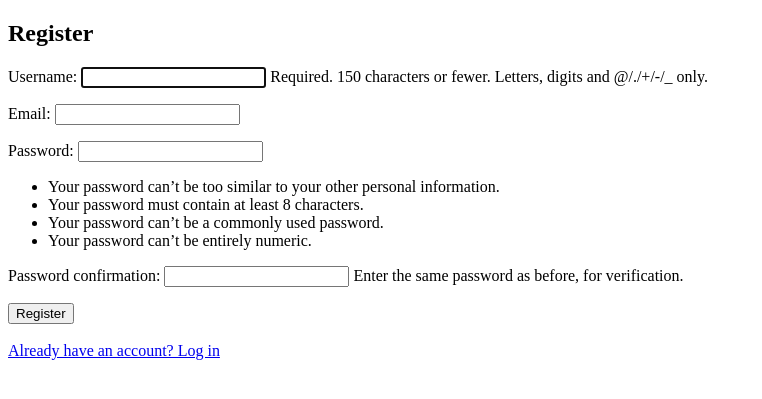
After one commit to Evansokania/Hello-Django, a Django app: page /register/ in a window 1280 px wide. The commit adds this page. Shown: the top 399 px of the page, without its empty margins (0-762 px from the left). Run offline with Django 5.2, Linux system fonts and the light colour scheme.

Commit message:
registration and login

```diff
--- a/myproject/myapp/forms.py
+++ b/myproject/myapp/forms.py
@@ -1,7 +1,18 @@
 from django import forms
 from .models import Employee
+from django.contrib.auth.models import User
+from django.contrib.auth.forms import UserCreationForm
 
 class EmployeeForm(forms.ModelForm):
     class Meta:
         model = Employee
         fields = ['first_name', 'last_name', 'email', 'salary']
+
+
+
+class RegisterForm(UserCreationForm):
+    email = forms.EmailField(required=True)
+
+    class Meta:
+        model = User
+        fields = ["username", "email", "password1", "password2"]
--- a/myproject/myapp/templates/myapp/employee_list.html
+++ b/myproject/myapp/templates/myapp/employee_list.html
@@ -7,6 +7,7 @@
 </head>
 <body>
     <h2>Employee List</h2>
+    <p>Welcome, {{ user.username }} | <a href="{% url 'logout' %}">Logout</a></p>
     <table border="1">
         <tr>
             <th>ID</th>
--- /dev/null
+++ b/myproject/myapp/templates/myapp/register.html
@@ -0,0 +1,18 @@
+<!DOCTYPE html>
+<html lang="en">
+<head>
+    <meta charset="UTF-8">
+    <meta name="viewport" content="width=device-width, initial-scale=1.0">
+    <title>Register</title>
+</head>
+<body>
+    <h2>Register</h2>
+    <form method="post">
+        {% csrf_token %}
+        {{ form.as_p }}
+        <button type="submit">Register</button>
+    </form>
+    <br>
+    <a href="{% url 'login' %}">Already have an account? Log in</a>
+</body>
+</html>
--- a/myproject/myapp/views.py
+++ b/myproject/myapp/views.py
@@ -1,6 +1,13 @@
 from django.shortcuts import render,redirect
 from .models import Employee
 from .forms import EmployeeForm
+
+from django.shortcuts import render, redirect
+from django.contrib.auth import login, logout, authenticate
+from django.contrib.auth.decorators import login_required
+from django.contrib.auth.forms import AuthenticationForm
+from .forms import RegisterForm
+from .models import Employee
 
 # Create your views here.
 from django.http import HttpResponse
@@ -8,9 +15,9 @@ from django.http import HttpResponse
 def home(request):
     return HttpResponse("Hello, Django!")
 
-def employee_list(request):
-    employees = Employee.objects.all()
-    return render(request, "myapp/employee_list.html", {"employees": employees})
+# def employee_list(request):
+#     employees = Employee.objects.all()
+#     return render(request, "myapp/employee_list.html", {"employees": employees})
 
 
 def add_employee(request):
@@ -23,3 +30,35 @@ def add_employee(request):
         form = EmployeeForm()
 
     return render(request, "myapp/add_employee.html", {"form": form})
+
+
+def register(request):
+    if request.method == "POST":
+        form = RegisterForm(request.POST)
+        if form.is_valid():
+            user = form.save()
+            login(request, user)
+            return redirect("employee-list")
+    else:
+        form = RegisterForm()
+    return render(request, "myapp/register.html", {"form": form})
+
+def user_login(request):
+    if request.method == "POST":
+        form = AuthenticationForm(data=request.POST)
+        if form.is_valid():
+            user = form.get_user()
+            login(request, user)
+            return redirect("employee-list")
+    else:
+        form = AuthenticationForm()
+    return render(request, "myapp/login.html", {"form": form})
+
+def user_logout(request):
+    logout(request)
+    return redirect("login")
+
+@login_required
+def employee_list(request):
+    employees = Employee.objects.all()
+    return render(request, "myapp/employee_list.html", {"employees": employees})
--- a/myproject/myproject/settings.py
+++ b/myproject/myproject/settings.py
@@ -122,3 +122,7 @@ STATIC_URL = 'static/'
 # https://docs.djangoproject.com/en/5.1/ref/settings/#default-auto-field
 
 DEFAULT_AUTO_FIELD = 'django.db.models.BigAutoField'
+
+LOGIN_REDIRECT_URL = "/"
+LOGOUT_REDIRECT_URL = "/login/"
+LOGIN_URL = "/login/"
--- a/myproject/myproject/urls.py
+++ b/myproject/myproject/urls.py
@@ -16,10 +16,14 @@ Including another URLconf
 """
 from django.contrib import admin
 from django.urls import path
-from myapp.views import employee_list,add_employee
+from myapp.views import register, user_login, user_logout, employee_list, add_employee
+from django.contrib.auth import views as auth_views
 
 urlpatterns = [
     path('admin/', admin.site.urls),
-    path('', employee_list, name='employee-list'),
-    path("add/", add_employee, name="add-employee")
+    path("register/", register, name="register"),
+    path("login/", user_login, name="login"),
+    path("logout/", user_logout, name="logout"),
+    path("", employee_list, name="employee-list"),
+    path("add/", add_employee, name="add-employee"),
 ]
```
Also changed, not shown: myproject/myapp/templates/myapp/login.html (added, +18 -0 lines), myproject/db.sqlite3.
